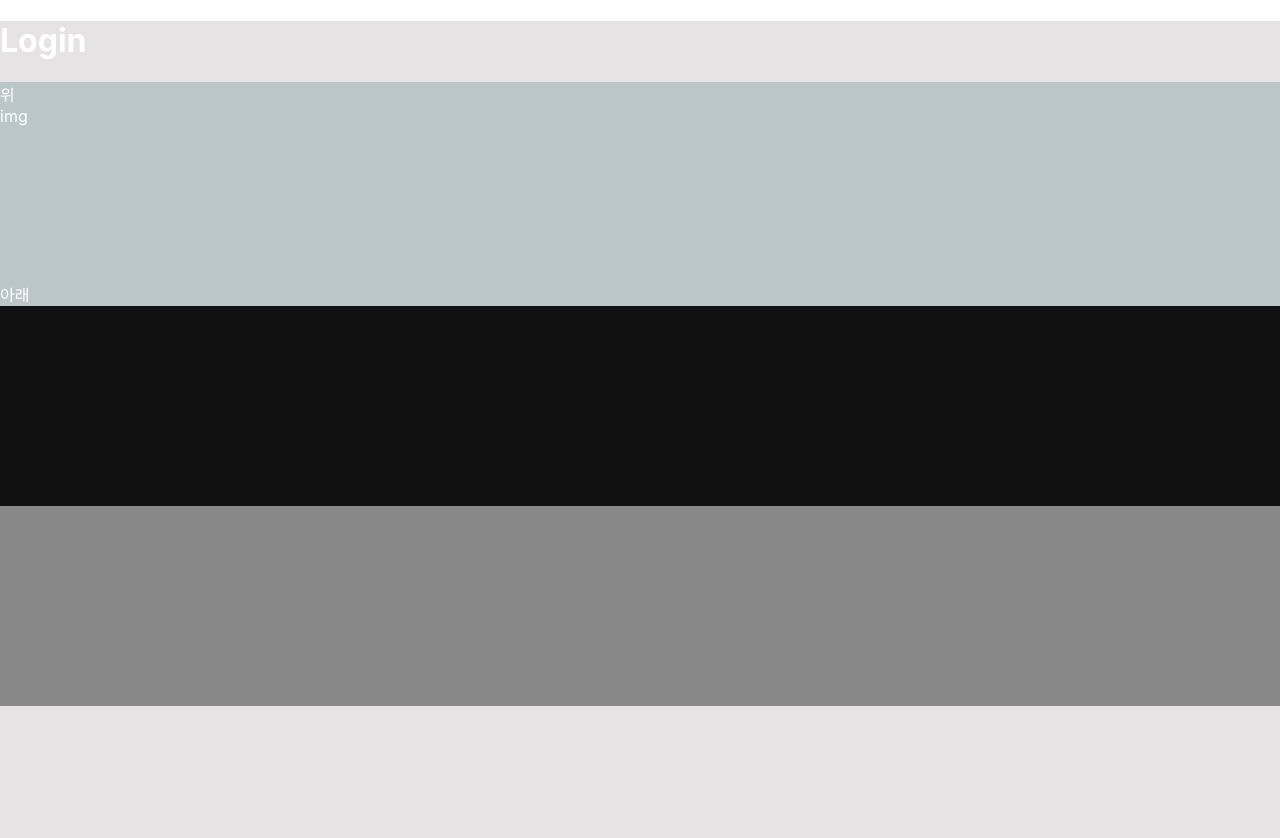
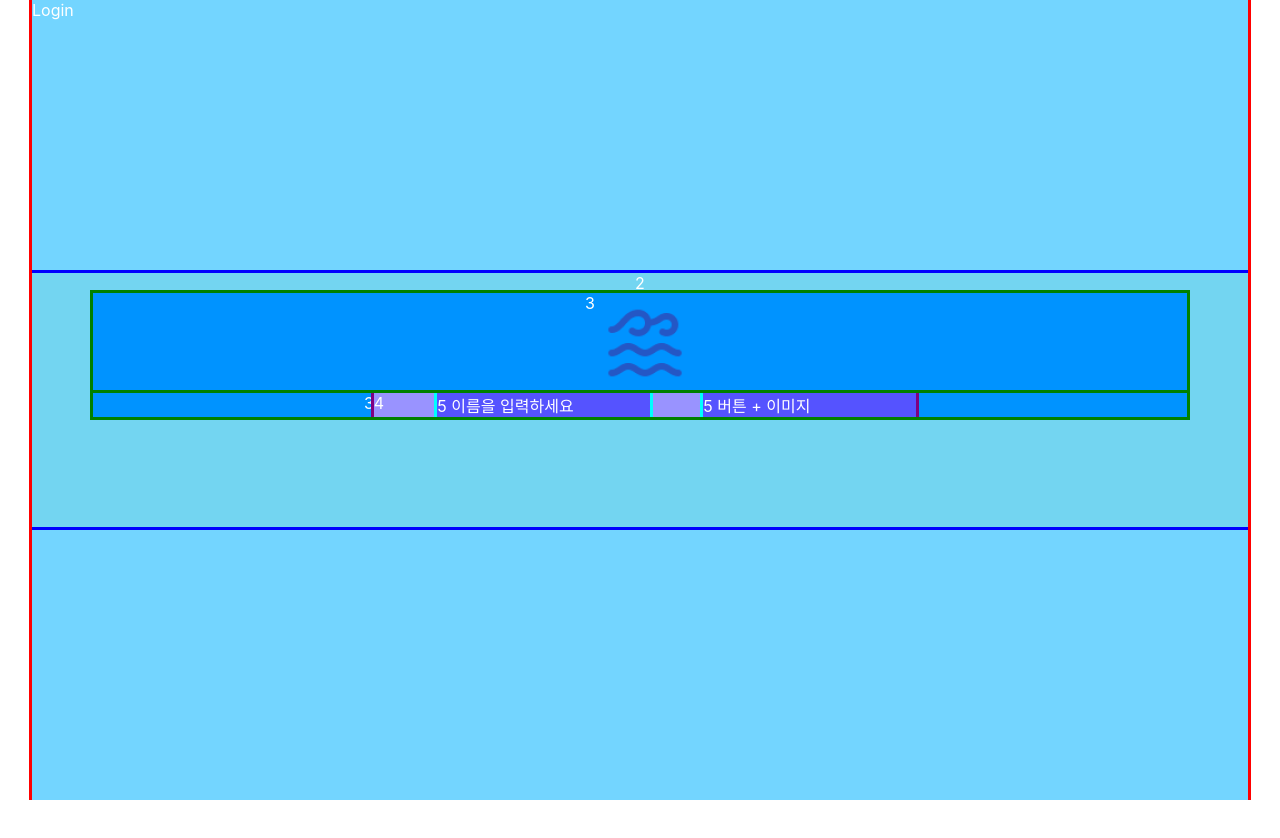
Before and after one commit to RIDE-THE-WAVE/Frontend, a React (Create React App) app in the folder ride-the-wave/: page / in a window 1280 px wide. Shown: the top 838 px of the page. After the commit the page ends 800 px from the top, so only its background shows below. Built offline with nearby package versions, Linux system fonts and the light colour scheme.

Commit message:
FEAT: Login 페이지 UI 프레임 완성 #1

```diff
--- a/ride-the-wave/src/App.js
+++ b/ride-the-wave/src/App.js
@@ -14,7 +14,6 @@ const MyRecord = lazy(() => import('./component/records/myrecord/MyRecord'));
 function App() {
   return (
     <Router>
-      <div className="App">
         <Suspense fallback={<div>Loading...</div>}>
           <Routes>
             <Route path="/" element={<Login />} />
@@ -23,7 +22,6 @@ function App() {
             <Route path="/myrecord" element={<MyRecord />} />
           </Routes>
         </Suspense>
-      </div>
     </Router>
   );
 }
--- a/ride-the-wave/src/component/login/Login.js
+++ b/ride-the-wave/src/component/login/Login.js
@@ -1,55 +1,29 @@
 import React from 'react';
+import styles from './Login.module.css';
+import logo from './img/logo.png';
 
 function Login() {
-    const divOneStyle = {
-        width: '100%',
-        height: '900px',
-        backgroundColor: '#E5E3E4',
-        color: 'white',
-    };
-    const divTwoStyle = {
-        width: '100%',
-        height: '500px',
-        backgroundColor: '#5BA199',
-        color: 'white',
-    };
-    const divThreeStyle = {
-        width: '100%',
-        height: '200px',
-        backgroundColor: '#BBC6C8',
-        color: 'white',
-    };
-    const divFourStyle = {
-        width: '100%',
-        height: '400px',
-        backgroundColor: '#888888',
-        color: 'white',
-    };
-    const divFiveStyle = {
-        width: '100%',
-        height: '200px',
-        backgroundColor: '#111111',
-        color: 'white',
-    };
 
     return (
-        <div className="Login" style={divOneStyle}>
-            <h1>Login</h1>
-            <div className="divTwo" style={divTwoStyle}>
-                <div className="divThree" style={divThreeStyle}>
-                    위
-                    <br />
-                    img
+        <div className={styles.Login}>
+            <div>
+                Login
+            </div>
+            <div className={styles.item_2}>2
+                <div className={styles.item_3}>3
+                    <img src={logo} alt="logo" />
                 </div>
-                <div className="divThree" style={divThreeStyle}>
-                    아래
-                    <br />
-                    <div className="divFour" style={divFourStyle}>
-                        <div className="divFive" style={divFiveStyle}>
+                <div className={styles.item_3}>3
+                    <div className={styles.item_4}>4
+                        {/* 이름 입력 박스가 들어갈 예정 */}
+                        <div className={styles.item_5}>5 이름을 입력하세요
+                        </div>
+                        <div className={styles.item_5}>5 버튼 + 이미지
                         </div>
                     </div>
                 </div>
             </div>
+            <div></div>
         </div>
     );
 }
--- /dev/null
+++ b/ride-the-wave/src/component/login/Login.module.css
@@ -0,0 +1,69 @@
+.Login {
+    width: 95%; /* 추후에 100% 으로 바꾸기 */
+    height: 100vh;
+    max-width: 1240px;
+    margin: 0 auto; /* center the form */
+    display: grid; /* grid container */
+    grid-template-columns: 1fr;
+    grid-template-rows: repeat(3, 1fr);
+    gap: 20px;
+    outline: 3px solid red;
+    background-color: #73D5FF;
+    color: white;
+}
+
+.item_2 {
+    display: flex;
+    align-items: center;
+    flex-direction: column;
+    outline: 3px solid blue;
+    color: white;
+    background-color: #73D5F1;
+}
+
+/* 내가 원하는 것
+1. 3번이 전체 너비를 차지하는 것
+2. 4번이 가운데 위치하고 1/3 의 너비를 가지는 것
+*/
+
+.item_3 {
+    display: flex;
+    justify-content: center;
+    width: 90%;
+    color: white;
+    outline: 3px solid green;
+    background-color: #0093ff;
+}
+
+.item_4 {
+    flex: 0.5;
+    display: flex;
+    justify-content: space-between;
+    outline: 3px solid purple;
+    color: white;
+    background-color: #9993ff;
+}
+
+.item_5 {
+    flex: 0.4;
+    outline: 3px solid cyan;
+    color: white;
+    background-color: #5553ff;
+}
+
+
+
+@media screen and (min-width:500px) {
+    .Login {
+        grid-template-columns: 1fr;
+    }
+    /* .itme-2 {
+        grid-column: 1/3;
+    } */
+}
+
+@media screen and (min-width:850px) {
+    .Login {
+        grid-template-columns: 1fr;
+    }
+}
```
Also changed, not shown: ride-the-wave/src/component/login/img/logo.png (added).
